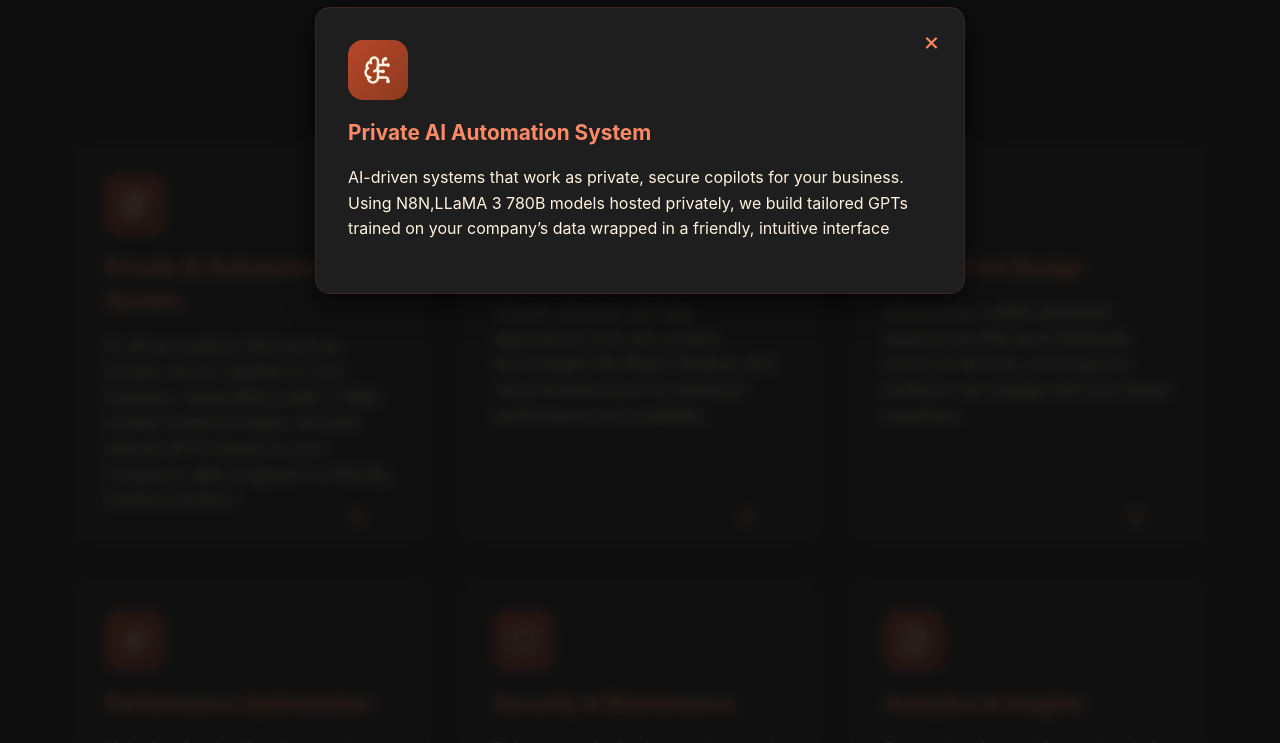
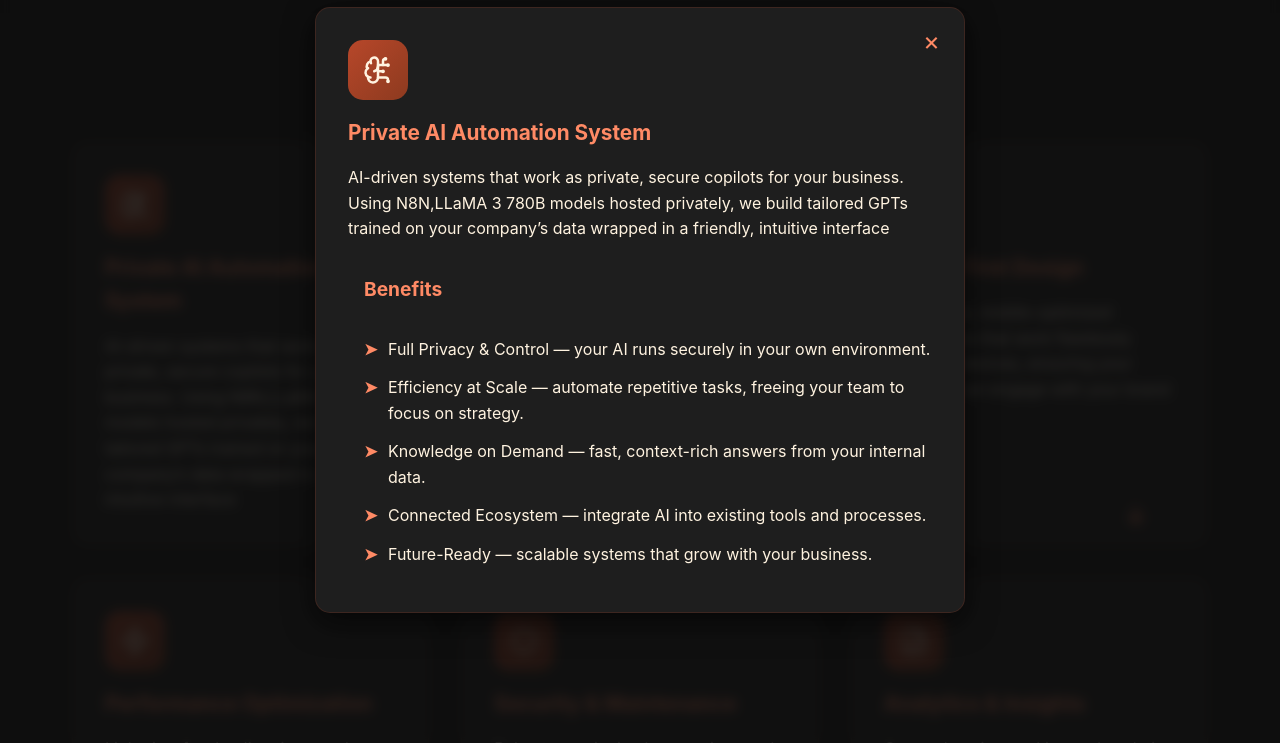
Before and after one commit to DaMike7/EmberAgencyPortfolio, a plain HTML site: page index.html in a window 1280 px wide. Both pictures are taken after a click on the element 250 px from the left and 1209 px from the top of the page. Shown: the part 866-1609 px from the top of the page. Drawn offline with nearby package versions, Linux system fonts and the light colour scheme.

Commit message:
updated portfolio

```diff
--- a/index.html
+++ b/index.html
@@ -521,13 +521,36 @@
         transition: 0.1s;
         }
 
-        /* Long detail text */
-        .detail-text {
-        margin-top: 1.2rem;
-        font-size: 0.95rem;
+        .modal-detail {
+        margin-top: 1rem;
+        padding: 1rem;
         line-height: 1.6;
-        opacity: 0.9;
+        font-size: 1.2rem;
+        color: var(--accent);
+        font-weight: bold;
         }
+
+        .benefits-list {
+        list-style: none;
+        padding-left: 1rem;
+        margin-top: 1rem;
+        }
+
+        .benefits-list li {
+        position: relative;
+        padding-left: 1.5rem;
+        margin-bottom: 0.8rem;
+        line-height: 1.6;
+        }
+
+        .benefits-list li::before {
+        content: "➤";  /* forward arrow */
+        position: absolute;
+        left: 0;
+        color: var(--accent);
+        font-weight: bold;
+        }
+
 
         /* Close button */
         .close-btn {
@@ -580,7 +603,15 @@
     <section id="services" class="section">
         <h2 class="section-title">Our Expertise</h2>
         <div class="services-grid">
-            <div class="service-card">
+            <div class="service-card"
+                data-detail='Benefits'
+                data-benefits='[
+                "Full Privacy & Control — your AI runs securely in your own environment.",
+                "Efficiency at Scale — automate repetitive tasks, freeing your team to focus on strategy.",
+                "Knowledge on Demand — fast, context-rich answers from your internal data.",
+                "Connected Ecosystem — integrate AI into existing tools and processes.",
+                "Future-Ready — scalable systems that grow with your business."
+                ]'>
                 <div class="service-icon">
                     <svg xmlns="http://www.w3.org/2000/svg" width="30" height="30" viewBox="0 0 24 24" fill="none" stroke="currentColor" stroke-width="2" stroke-linecap="round" stroke-linejoin="round" class="lucide lucide-brain-circuit-icon lucide-brain-circuit"><path d="M12 5a3 3 0 1 0-5.997.125 4 4 0 0 0-2.526 5.77 4 4 0 0 0 .556 6.588A4 4 0 1 0 12 18Z"/><path d="M9 13a4.5 4.5 0 0 0 3-4"/><path d="M6.003 5.125A3 3 0 0 0 6.401 6.5"/><path d="M3.477 10.896a4 4 0 0 1 .585-.396"/><path d="M6 18a4 4 0 0 1-1.967-.516"/><path d="M12 13h4"/><path d="M12 18h6a2 2 0 0 1 2 2v1"/><path d="M12 8h8"/><path d="M16 8V5a2 2 0 0 1 2-2"/><circle cx="16" cy="13" r=".5"/><circle cx="18" cy="3" r=".5"/><circle cx="20" cy="21" r=".5"/><circle cx="20" cy="8" r=".5"/></svg>
                 </div>
@@ -591,7 +622,8 @@
                     <div style="color: var(--accent); font-size: 1.5rem;font-weight: bold;">↓</div>
                 </div>
             </div>
-            <div class="service-card">
+            <div class="service-card"
+                data-detail="Details">
                 <div class="service-icon">
                     <svg xmlns="http://www.w3.org/2000/svg" width="30" height="30" viewBox="0 0 24 24" fill="none" stroke="currentColor" stroke-width="2" stroke-linecap="round" stroke-linejoin="round" class="lucide lucide-wrench-icon lucide-wrench"><path d="M14.7 6.3a1 1 0 0 0 0 1.4l1.6 1.6a1 1 0 0 0 1.4 0l3.106-3.105c.32-.322.863-.22.983.218a6 6 0 0 1-8.259 7.057l-7.91 7.91a1 1 0 0 1-2.999-3l7.91-7.91a6 6 0 0 1 7.057-8.259c.438.12.54.662.219.984z"/></svg>
                 </div>
@@ -601,7 +633,8 @@
                     <div style="color: var(--accent); font-size: 1.5rem;font-weight: bold;">↓</div>
                 </div>
             </div>
-            <div class="service-card">
+            <div class="service-card"
+                data-detail="Details">
                 <div class="service-icon">
                     <svg xmlns="http://www.w3.org/2000/svg" width="30" height="30" viewBox="0 0 24 24" fill="none" stroke="currentColor" stroke-width="2" stroke-linecap="round" stroke-linejoin="round" class="lucide lucide-monitor-smartphone-icon lucide-monitor-smartphone"><path d="M18 8V6a2 2 0 0 0-2-2H4a2 2 0 0 0-2 2v7a2 2 0 0 0 2 2h8"/><path d="M10 19v-3.96 3.15"/><path d="M7 19h5"/><rect width="6" height="10" x="16" y="12" rx="2"/></svg>
                 </div>
@@ -611,7 +644,8 @@
                     <div style="color: var(--accent); font-size: 1.5rem;font-weight: bold;">↓</div>
                 </div>
             </div>
-            <div class="service-card">
+            <div class="service-card"
+                data-detail="Details">
                 <div class="service-icon">
                     <svg xmlns="http://www.w3.org/2000/svg" width="30" height="30" viewBox="0 0 24 24" fill="none" stroke="currentColor" stroke-width="2" stroke-linecap="round" stroke-linejoin="round" class="lucide lucide-zap-icon lucide-zap"><path d="M4 14a1 1 0 0 1-.78-1.63l9.9-10.2a.5.5 0 0 1 .86.46l-1.92 6.02A1 1 0 0 0 13 10h7a1 1 0 0 1 .78 1.63l-9.9 10.2a.5.5 0 0 1-.86-.46l1.92-6.02A1 1 0 0 0 11 14z"/></svg>
                 </div>
@@ -621,7 +655,8 @@
                     <div style="color: var(--accent); font-size: 1.5rem;font-weight: bold;">↓</div>
                 </div>
             </div>
-            <div class="service-card">
+            <div class="service-card"
+                data-detail="Details">
                 <div class="service-icon">
                     <svg xmlns="http://www.w3.org/2000/svg" width="30" height="30" viewBox="0 0 24 24" fill="none" stroke="currentColor" stroke-width="2" stroke-linecap="round" stroke-linejoin="round" class="lucide lucide-shield-icon lucide-shield"><path d="M20 13c0 5-3.5 7.5-7.66 8.95a1 1 0 0 1-.67-.01C7.5 20.5 4 18 4 13V6a1 1 0 0 1 1-1c2 0 4.5-1.2 6.24-2.72a1.17 1.17 0 0 1 1.52 0C14.51 3.81 17 5 19 5a1 1 0 0 1 1 1z"/></svg>
                 </div>
@@ -631,7 +666,8 @@
                     <div style="color: var(--accent); font-size: 1.5rem;font-weight: bold;">↓</div>
                 </div>
             </div>
-            <div class="service-card">
+            <div class="service-card"
+                data-detail="Details">
                 <div class="service-icon">
                     <svg xmlns="http://www.w3.org/2000/svg" width="30" height="30" viewBox="0 0 24 24" fill="none" stroke="currentColor" stroke-width="2" stroke-linecap="round" stroke-linejoin="round" class="lucide lucide-file-chart-line-icon lucide-file-chart-line"><path d="M15 2H6a2 2 0 0 0-2 2v16a2 2 0 0 0 2 2h12a2 2 0 0 0 2-2V7Z"/><path d="M14 2v4a2 2 0 0 0 2 2h4"/><path d="m16 13-3.5 3.5-2-2L8 17"/></svg>
                 </div>
@@ -641,7 +677,8 @@
                     <div style="color: var(--accent); font-size: 1.5rem;font-weight: bold;">↓</div>
                 </div>
             </div>
-            <div class="service-card">
+            <div class="service-card"
+                data-detail="Details">
                 <div class="service-icon">
                     <svg xmlns="http://www.w3.org/2000/svg" width="30" height="30" viewBox="0 0 24 24" fill="none" stroke="currentColor" stroke-width="2" stroke-linecap="round" stroke-linejoin="round" class="lucide lucide-cable-icon lucide-cable"><path d="M17 19a1 1 0 0 1-1-1v-2a2 2 0 0 1 2-2h2a2 2 0 0 1 2 2v2a1 1 0 0 1-1 1z"/><path d="M17 21v-2"/><path d="M19 14V6.5a1 1 0 0 0-7 0v11a1 1 0 0 1-7 0V10"/><path d="M21 21v-2"/><path d="M3 5V3"/><path d="M4 10a2 2 0 0 1-2-2V6a1 1 0 0 1 1-1h4a1 1 0 0 1 1 1v2a2 2 0 0 1-2 2z"/><path d="M7 5V3"/></svg>
                 </div>
@@ -938,7 +975,8 @@
         <div class="service-icon" id="modalIcon"></div>
         <h3 id="modalTitle"></h3>
         <p id="modalDescription"></p>
-        <p id="modalDetail" class="detail-text"></p>
+        <p id="modalDetail" class="modal-detail"></p>
+        <ul id="modalBenefits" class="benefits-list"></ul>
     </div>
     </div>
     <!-- Service Popup Modal -->
@@ -1048,21 +1086,31 @@
 
         // Open modal with card content (exclude modal's own card)
         document.querySelectorAll(".service-card").forEach(card => {
-        if (!card.closest("#serviceModal")) {
-            card.addEventListener("click", () => {
+        card.addEventListener("click", () => {
             const icon = card.querySelector(".service-icon").innerHTML;
             const title = card.querySelector("h3").innerText;
-            const description = card.querySelector("p").innerText;
-            const detail = card.getAttribute("data-detail") || "";
+            const shortDesc = card.querySelector("p").innerText;
+            const longDesc = card.getAttribute("data-detail");
+            const benefits = JSON.parse(card.getAttribute("data-benefits") || "[]");
 
             modalIcon.innerHTML = icon;
             modalTitle.innerText = title;
-            modalDescription.innerText = description;
-            modalDetail.innerText = detail;
+            modalDescription.innerText = shortDesc;
+            modalDetail.innerText = longDesc;
+
+            // Clear old benefits
+            const benefitsList = document.getElementById("modalBenefits");
+            benefitsList.innerHTML = "";
+
+            // Add new benefits if any
+            benefits.forEach(b => {
+            const li = document.createElement("li");
+            li.textContent = b;
+            benefitsList.appendChild(li);
+            });
 
             modal.style.display = "block";
-            });
-        }
+        });
         });
 
         // Close modal
```
